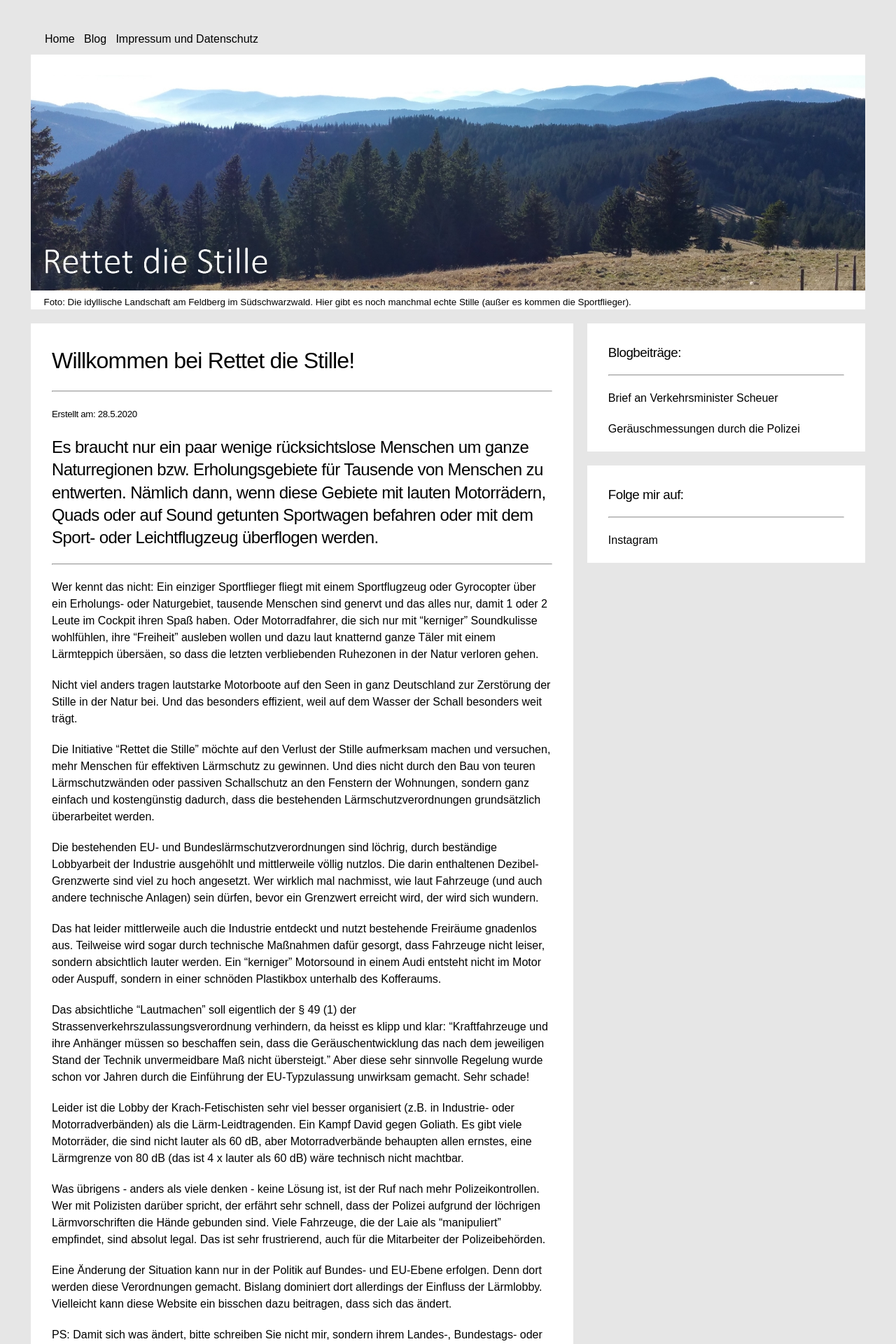
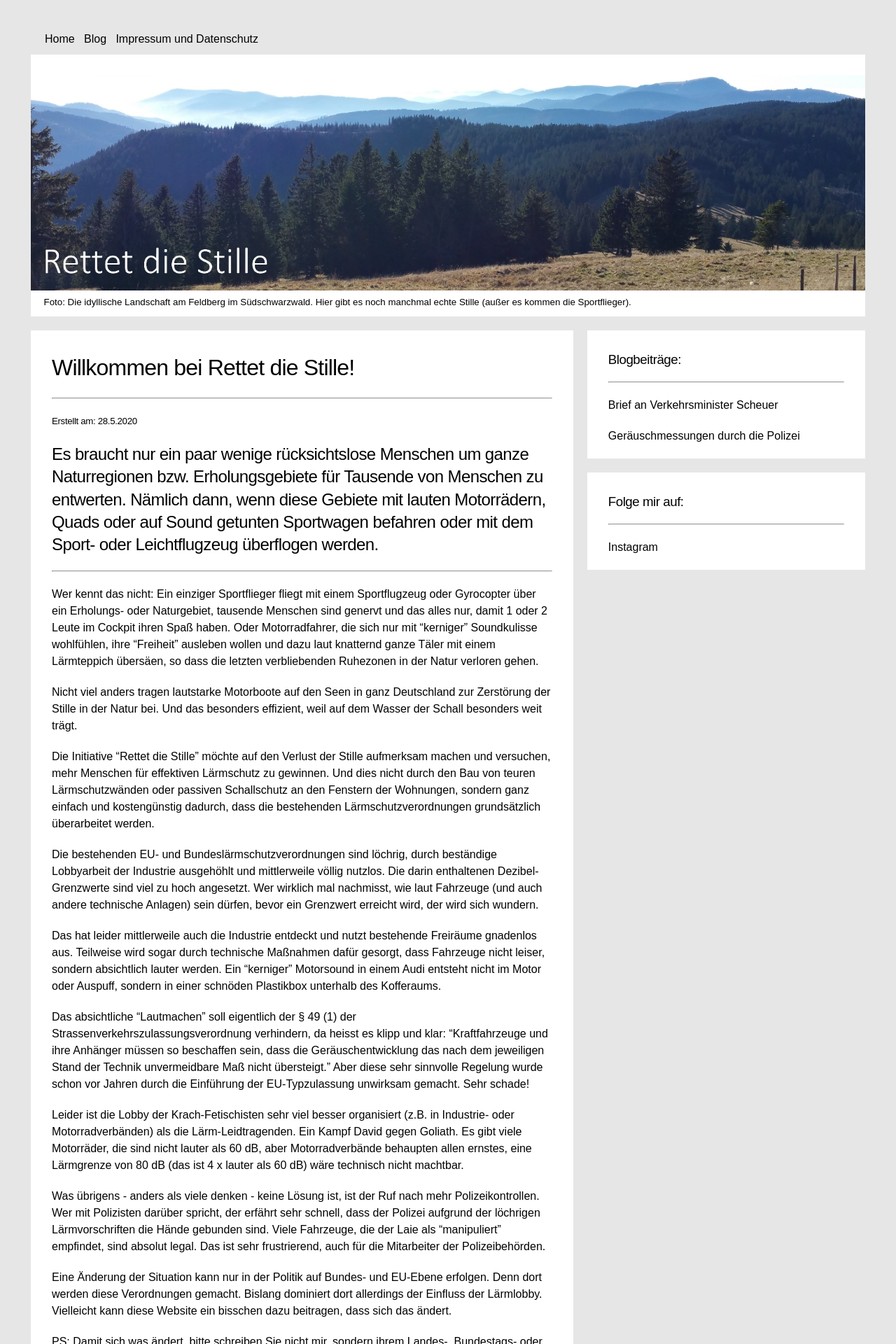
Before and after one commit to rettet-die-stille/rettet-die-stille.github.io, a Jekyll site: the page built from index.md, in a window 1280 px wide. Shown: the top 1920 px of the page at 70% size. Built offline with Jekyll 4.4.1, drawn with Linux system fonts in a browser that asks for light colours; our own code applies the rules of GitHub Pages for plain Markdown files.

Commit message:
Update defaultmodern.html

```diff
--- a/_layouts/defaultmodern.html
+++ b/_layouts/defaultmodern.html
@@ -21,7 +21,10 @@ layout: default
 
     /* Header/Blog Title */
     .header2 {
-      padding: 0px;
+      padding-left: 0px;
+      padding-right: 0px;
+      padding-top: 0px;
+      padding-bottom: 10px;
       background: white;
     }
 
```
